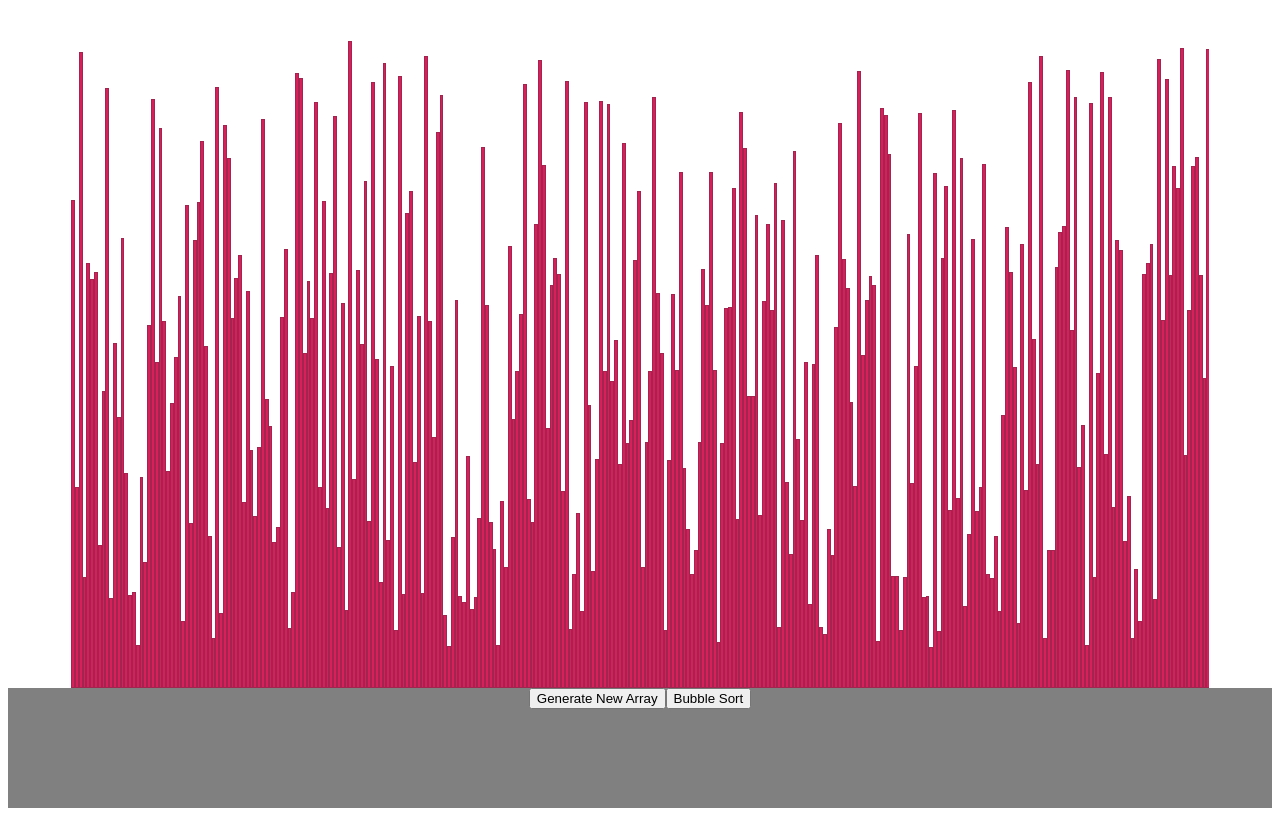
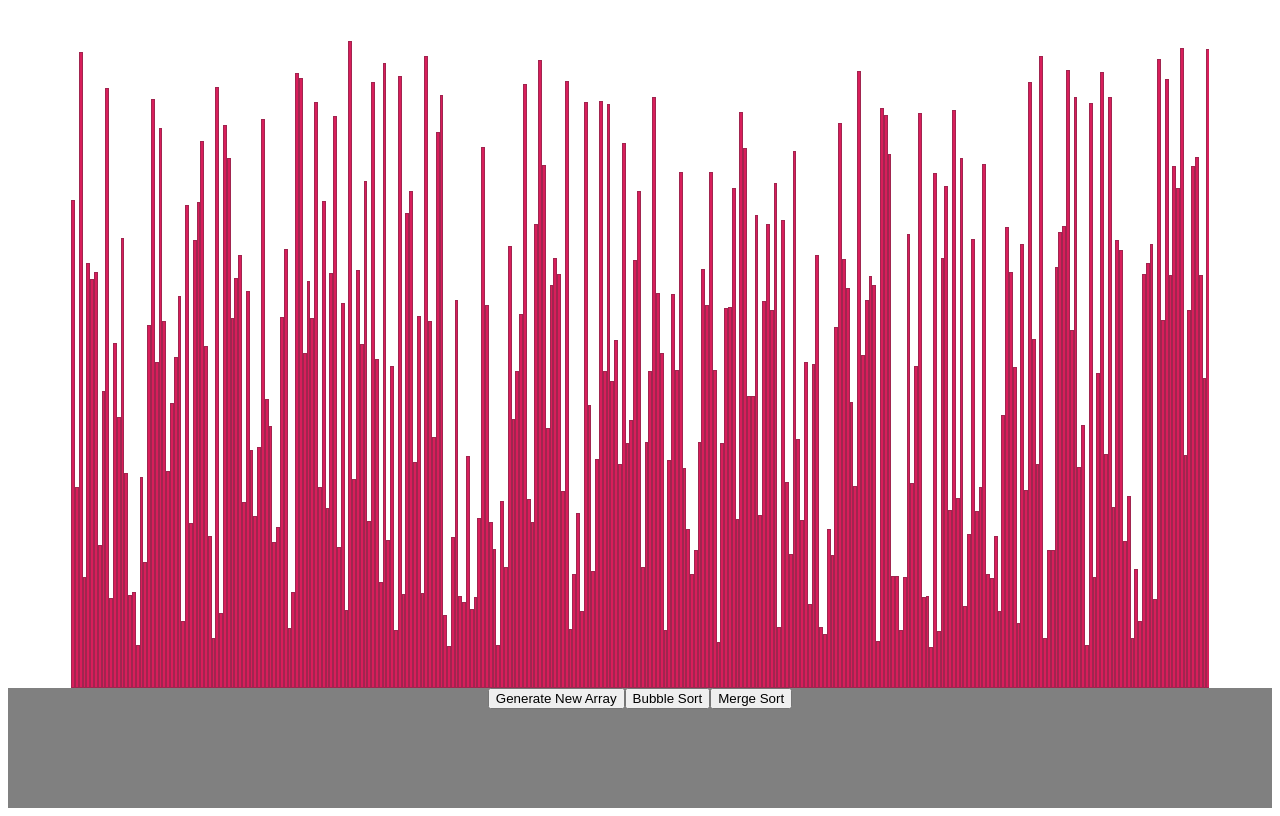
Before and after one commit to Ryanmaxin/Sorting-Algorithm-Visualizer, a React (Create React App) app: page / in a window 1280 px wide. Built offline with nearby package versions, Linux system fonts and the light colour scheme.

Commit message:
preanimation

```diff
--- a/src/SortingVisualizer/SortingVisualizer.js
+++ b/src/SortingVisualizer/SortingVisualizer.js
@@ -16,7 +16,10 @@
     })
     const handleBubbleSort = arr => {
         const newArray = BubbleSort(arr)
-        console.log(newArray)
+        setmasterArray([...newArray])
+    }
+    const handleMergeSort = arr => {
+        const newArray = BubbleSort(arr)
         setmasterArray([...newArray])
     }
 
@@ -34,6 +37,8 @@
             <div className="options">
                 <button onClick={resetArray}>Generate New Array</button>
                 <button onClick={()=>{handleBubbleSort(masterArray)}}>Bubble Sort</button>
+                <button onClick={()=>{handleMergeSort(masterArray)}}>Merge Sort</button>
+
             </div>
         </div>
 
```
Also changed, not shown: src/SortingAlgorithms/MergeSort.js (added, +8 -0 lines).
